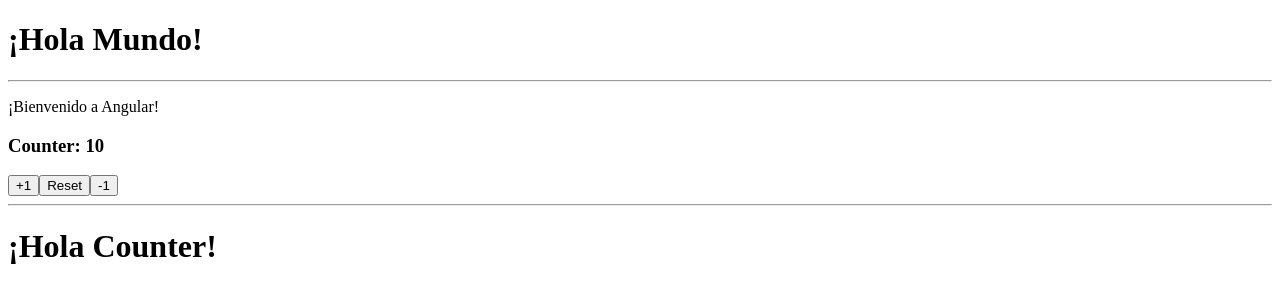
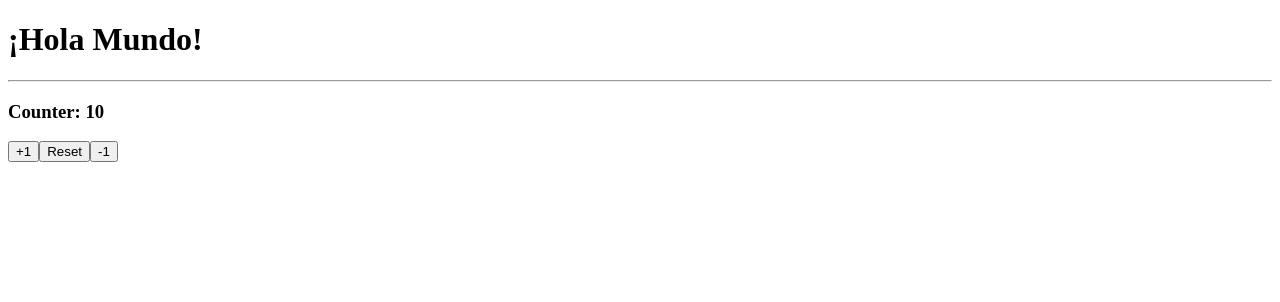
Before and after one commit to alexisbar97/Curso_Angular_02-Bases, an Angular app: page / in a window 1280 px wide. Shown: the top 302 px of the page. Built offline with nearby package versions, Linux system fonts and the light colour scheme.

Commit message:
4. Video 43 Finalizado

```diff
--- a/src/app/app.component.html
+++ b/src/app/app.component.html
@@ -1,13 +1,3 @@
 <h1>{{title}}</h1>
 <hr>
-<p>
-  ¡Bienvenido a Angular!
-</p>
-<h3>Counter: {{counter}}</h3>
-
-<button (click)="increaseBy(1)">+1</button>
-<button (click)="reset()">Reset</button>
-<button (click)="increaseBy(-1)">-1</button>
-
-<hr>
 <app-counter></app-counter>
--- a/src/app/app.component.ts
+++ b/src/app/app.component.ts
@@ -9,13 +9,4 @@ import { Component } from '@angular/core';
 
 export class AppComponent {
   public title: string = '¡Hola Mundo!';
-  public counter: number = 10;
-
-  increaseBy(value: number): void {
-    this.counter += value;
-  }
-
-  reset(): void {
-    this.counter = 10;
-  }
 }
--- a/src/app/counter/counter.component.ts
+++ b/src/app/counter/counter.component.ts
@@ -2,10 +2,27 @@ import { Component } from "@angular/core";
 
 @Component({
   selector: 'app-counter',
-  template: '<h1>¡Hola Counter!</h1>',
+  template: `
+  <h3>Counter: {{counter}}</h3>
+
+  <button (click)="increaseBy(1)">+1</button>
+  <button (click)="reset()">Reset</button>
+  <button (click)="increaseBy(-1)">-1</button>
+  `,
   standalone: false,
 })
 
 export class CounterComponent {
+  public title: string = '¡Hola Mundo!';
+  public counter: number = 10;
 
+  increaseBy(value: number): void {
+    this.counter += value;
+  }
+
+  reset(): void {
+    this.counter = 10;
+  }
 }
+
+// a- para usar Angular Snippets
```
